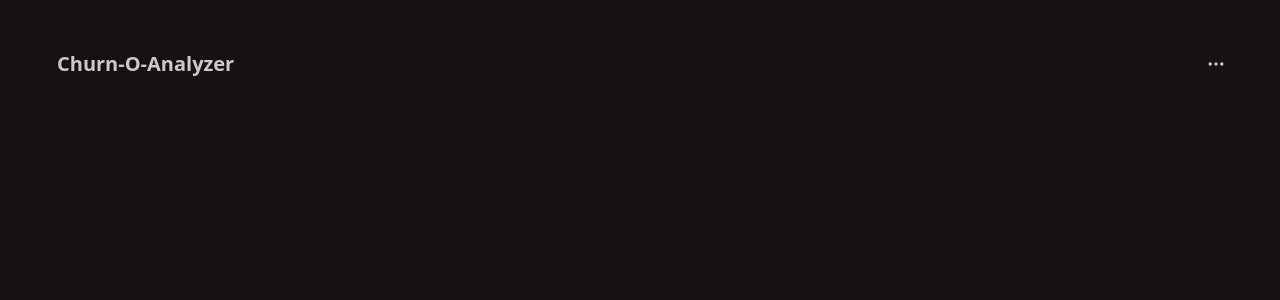
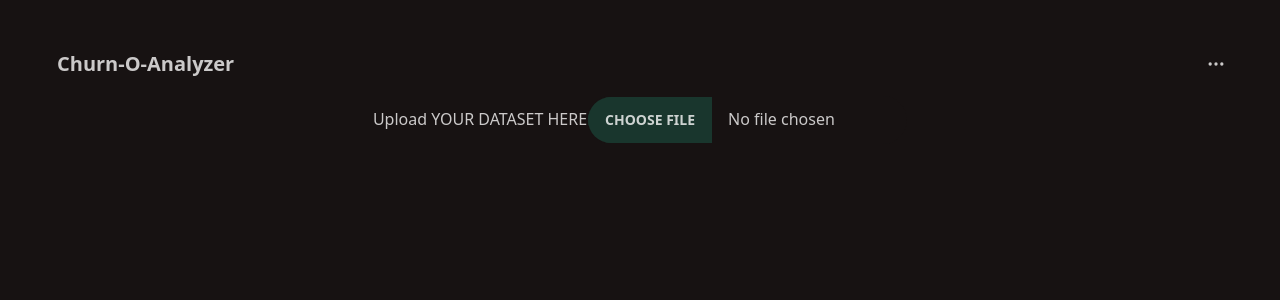
Before and after one commit to haard18/churn-frontend, a React (Vite) app: page /upload in a window 1280 px wide. Before the commit this address had no page. Shown: the top 300 px of the page. Built offline with nearby package versions, Linux system fonts and the light colour scheme.

Commit message:
upload added

```diff
--- a/src/App.jsx
+++ b/src/App.jsx
@@ -3,6 +3,7 @@
 import Home from './Components/Home'
 import Predict from './Components/Predict'
 import Navbar from './Components/Navbar'
+import Upload from './Components/Upload'
 
 function App() {
   return (
@@ -14,6 +15,7 @@
         <Routes>
           <Route path="/" element={<Home />} />
           <Route path="/predict" element={<Predict />} />
+          <Route path='/upload' element={<Upload/>} />
         </Routes>
       </Router>
     </>
--- /dev/null
+++ b/src/Components/Upload.jsx
@@ -0,0 +1,10 @@
+const Upload = () => {
+  return (
+    <div>
+        Upload YOUR DATASET HERE
+        <input type="file" accept=".csv" className="file-input w-full max-w-xs" />
+    </div>
+  )
+}
+
+export default Upload
```
